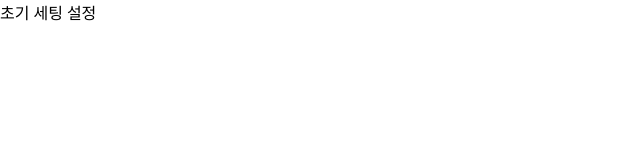
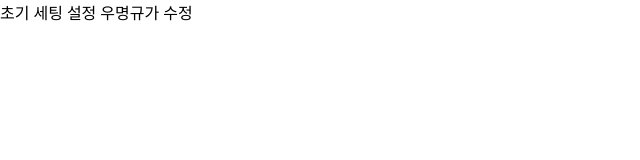
Before and after one commit to sgdevcamp2022/topangyo, a React (Create React App) app in the folder client/: page / in a window 1280 px wide. Shown: the top 160 px of the page, without its empty margins (0-640 px from the left). Built offline with nearby package versions, Linux system fonts and the light colour scheme; a web font is replaced by a local one.

Commit message:
test : frontend pull test

```diff
--- a/client/src/App.js
+++ b/client/src/App.js
@@ -4,6 +4,7 @@ function App() {
   return (
     <div className="App">
       초기 세팅 설정
+      우명규가 수정
     </div>
   );
 }
```
